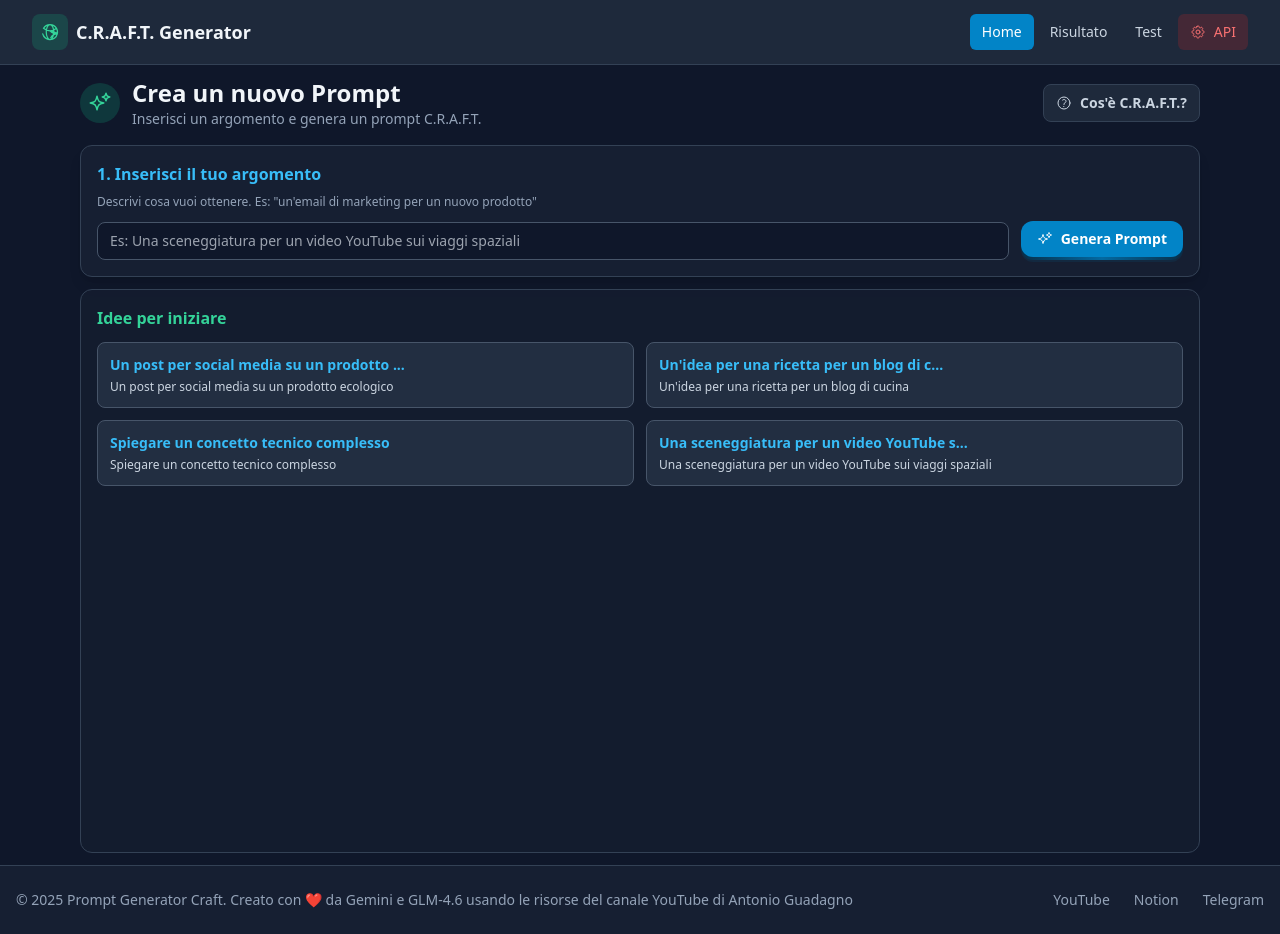
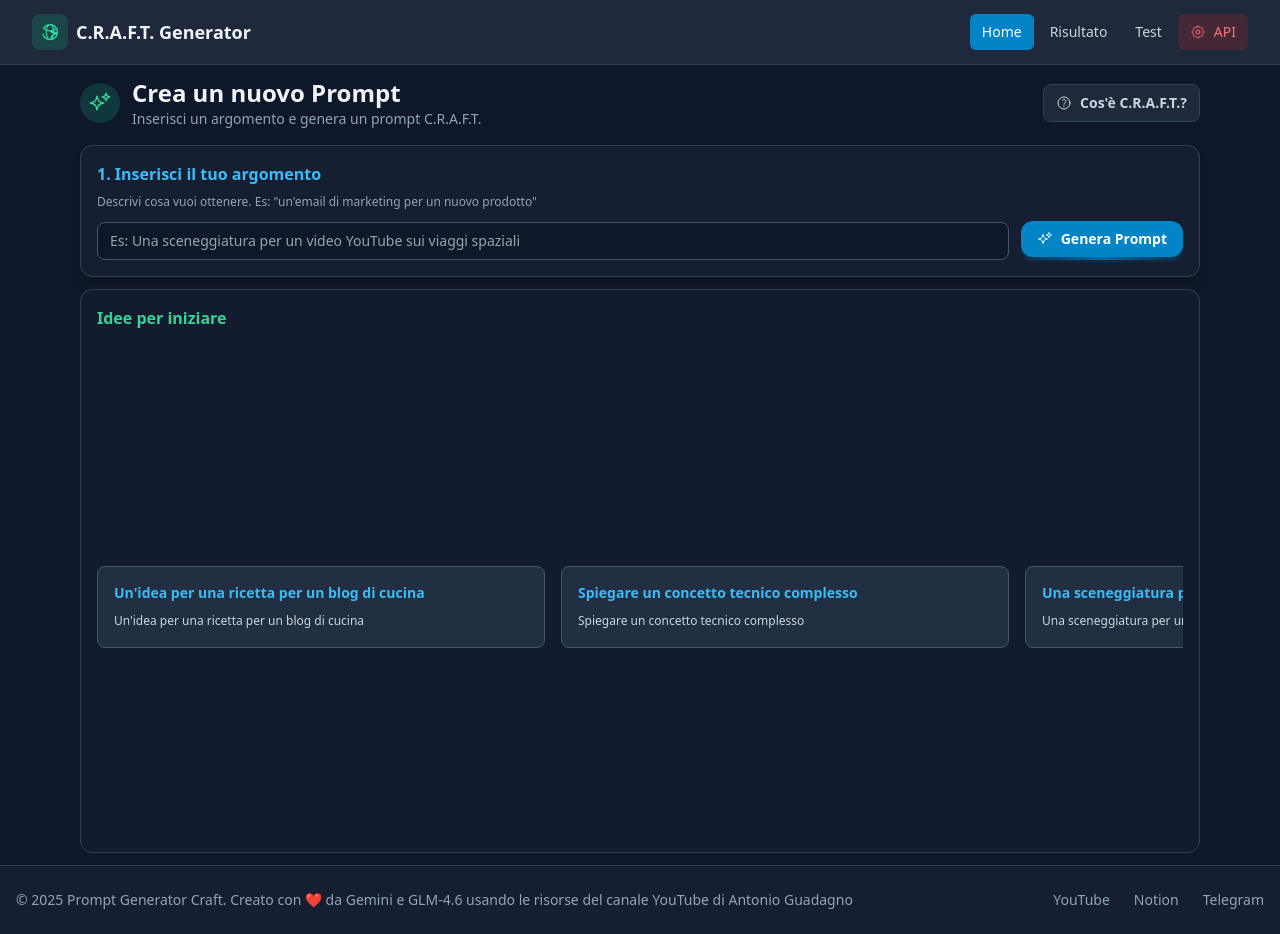
Before and after one commit to fracabu/generatore-di-prompt-craft, a React (Vite) app: page / in a window 1280 px wide. Built offline with nearby package versions, Linux system fonts and the light colour scheme.

Commit message:
Create horizontal carousel for suggestion cards

```diff
--- a/views/HomeView.tsx
+++ b/views/HomeView.tsx
@@ -55,21 +55,21 @@ const HomeView: React.FC = () => {
     localStorage.removeItem('testPrompt');
   }, []);
 
-  // Ruota le suggestioni ogni 10 secondi
+  // Carousel animation - mostra 3 card che scorrono verso destra
   useEffect(() => {
     const interval = setInterval(() => {
       setCurrentSuggestions(prev => {
         const currentIndex = examplePrompts.findIndex(p => p.id === prev[0].id);
-        const nextIndex = (currentIndex + 4) % examplePrompts.length;
-        // Gestisci il caso in cui non ci sono abbastanza suggerimenti rimanenti
+        const nextIndex = (currentIndex + 1) % examplePrompts.length;
+        // Prendi 3 suggerimenti consecutivi
         const suggestions = [];
-        for (let i = 0; i < 4; i++) {
+        for (let i = 0; i < 3; i++) {
           const index = (nextIndex + i) % examplePrompts.length;
           suggestions.push(examplePrompts[index]);
         }
         return suggestions;
       });
-    }, 10000);
+    }, 3000); // Cambia ogni 3 secondi per un effetto più fluido
 
     return () => clearInterval(interval);
   }, []);
@@ -213,22 +213,24 @@ const HomeView: React.FC = () => {
 
 
 
-          {/* Suggestion Cards */}
+          {/* Suggestion Cards Carousel */}
           <section className="bg-slate-800/30 border border-slate-700 p-4 rounded-xl flex-1 min-h-0 overflow-hidden">
             <h3 className="text-base font-semibold text-emerald-400 mb-3">Idee per iniziare</h3>
-            <div className="grid grid-cols-1 md:grid-cols-2 gap-3 overflow-y-auto max-h-full">
+            <div className="relative h-full flex items-center">
+              <div className="flex gap-4 overflow-hidden">
                 {currentSuggestions.map((suggestion, index) => (
                   <div
                     key={suggestion.id}
-                  className="bg-slate-700/50 border border-slate-600 p-3 rounded-lg cursor-pointer hover:bg-slate-700/70 hover:border-slate-500 transition-all duration-200"
+                    className="flex-shrink-0 w-full max-w-md bg-slate-700/50 border border-slate-600 p-4 rounded-lg cursor-pointer hover:bg-slate-700/70 hover:border-slate-500 transition-all duration-300 transform hover:scale-105"
                     onClick={() => setTopic(suggestion.topic)}
                   >
-                  <h4 className="font-semibold text-sky-400 mb-1 text-sm">
-                    {suggestion.topic.length > 40 ? suggestion.topic.substring(0, 40) + '...' : suggestion.topic}
+                    <h4 className="font-semibold text-sky-400 mb-2 text-sm">
+                      {suggestion.topic.length > 50 ? suggestion.topic.substring(0, 50) + '...' : suggestion.topic}
                     </h4>
-                  <p className="text-slate-300 text-xs">{suggestion.topic}</p>
+                    <p className="text-slate-300 text-xs leading-relaxed">{suggestion.topic}</p>
                   </div>
                 ))}
+              </div>
             </div>
           </section>
         </div>
```
Lines whose indentation alone changed are shown as unchanged.
